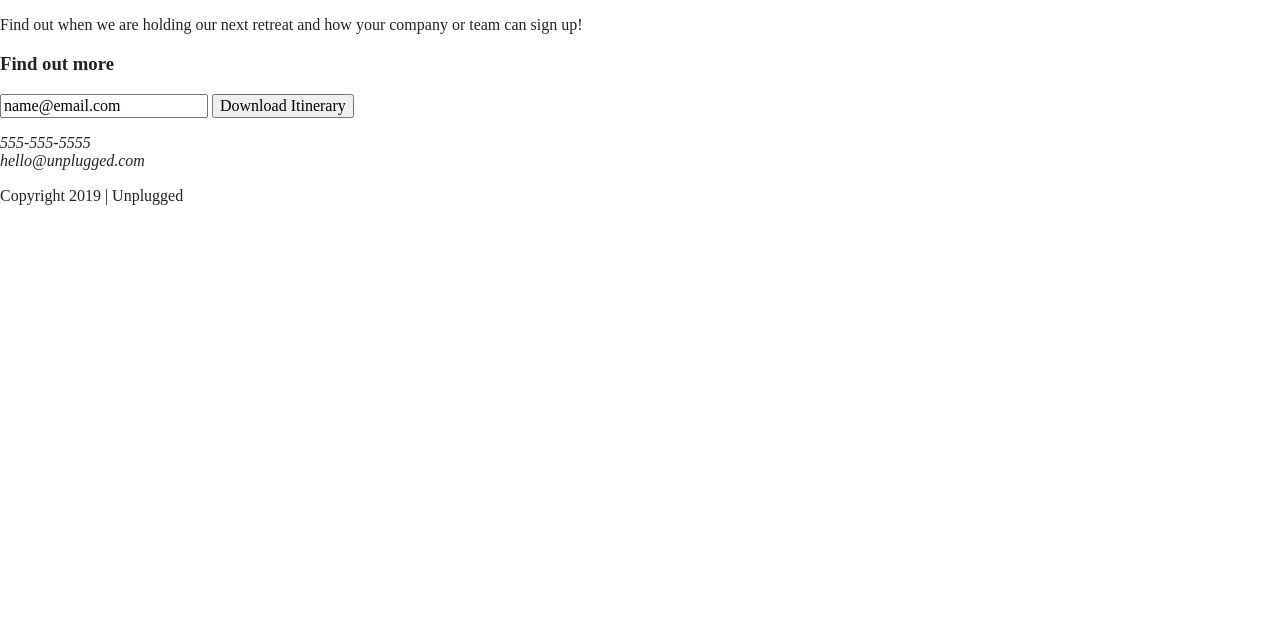
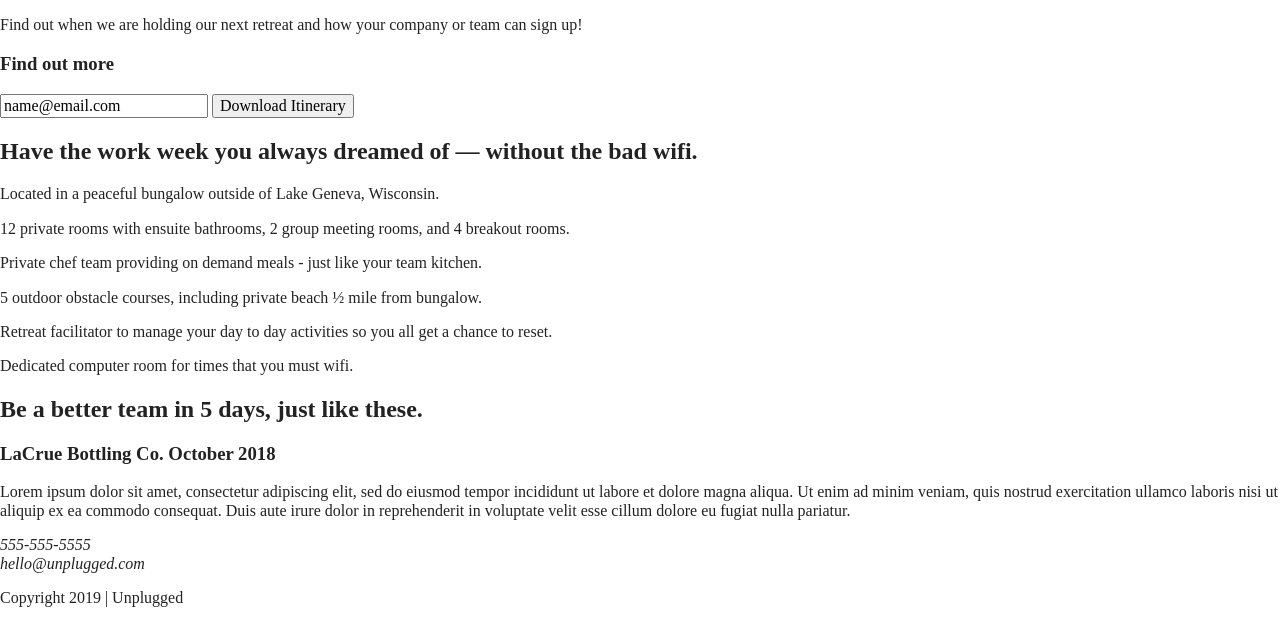
Before and after one commit to marikoreid/206-unplugged, a website built with Parcel: page index.html in a window 1280 px wide. Shown: the part 176-800 px from the top of the page. Built offline with nearby package versions, Linux system fonts and the light colour scheme.

Commit message:
Finished homepage code shell

```diff
--- a/index.html
+++ b/index.html
@@ -57,6 +57,57 @@
         </div>
       </div>
     </aside>
+    <section class="features">
+      <div class="content-wrapper">
+        <h2>Have the work week you always dreamed of — without the bad wifi.</h2>
+        <div class="features-items">
+          <article>
+            <p class="fontawesome-icon">
+            </p>
+            <p class="features-item-description">Located in a peaceful bungalow outside of Lake Geneva, Wisconsin.</p>
+          </article>
+          <article>
+            <p class="fontawesome-icon">
+            </p>
+            <p class="features-item-description">12 private rooms with ensuite bathrooms, 2 group meeting rooms, and 4 breakout rooms.</p>
+          </article>
+          <article>
+            <p class="fontawesome-icon">
+            </p>
+            <p class="features-item-description">Private chef team providing on demand meals - just like your team kitchen.</p>
+          </article>
+          <article>
+            <p class="fontawesome-icon">
+            </p>
+            <p class="features-item-description">5 outdoor obstacle courses, including private beach ½ mile from bungalow.</p>
+          </article>
+          <article>
+            <p class="fontawesome-icon">
+            </p>
+            <p class="features-item-description">Retreat facilitator to manage your day to day activities so you all get a chance to reset.</p>
+          </article>
+          <article>
+            <p class="fontawesome-icon">
+            </p>
+            <p class="features-item-description">Dedicated computer room for times that you must wifi.</p>
+          </article>
+        </div>
+      </div>
+    </section>
+    <section class="reviews">
+      <div class="content-wrapper">
+        <h2>Be a better team in 5 days, just like these.</h2>
+        <article>
+            <h3>LaCrue Bottling Co. October 2018</h3>
+            <p>Lorem ipsum dolor sit amet, consectetur adipiscing elit, sed do eiusmod tempor incididunt ut labore et
+              dolore magna aliqua. Ut enim ad minim veniam, quis nostrud exercitation ullamco laboris nisi ut aliquip ex
+              ea commodo consequat. Duis aute irure dolor in reprehenderit in voluptate velit esse cillum dolore eu
+              fugiat nulla pariatur.
+            </p>
+          </article>
+        </div>
+      </div>
+  </section>
 
   </main> <!-- main wrapper -->
 
```
